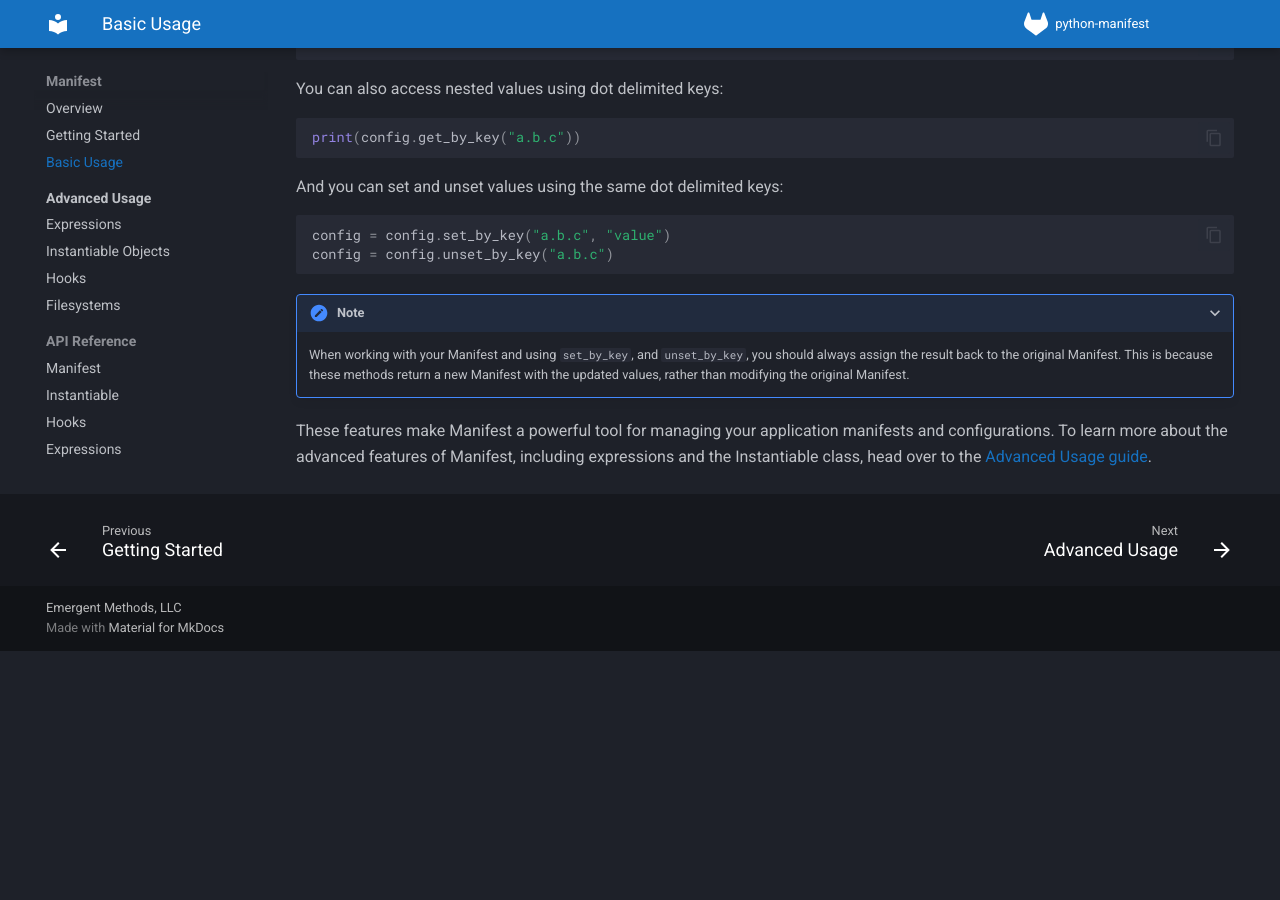
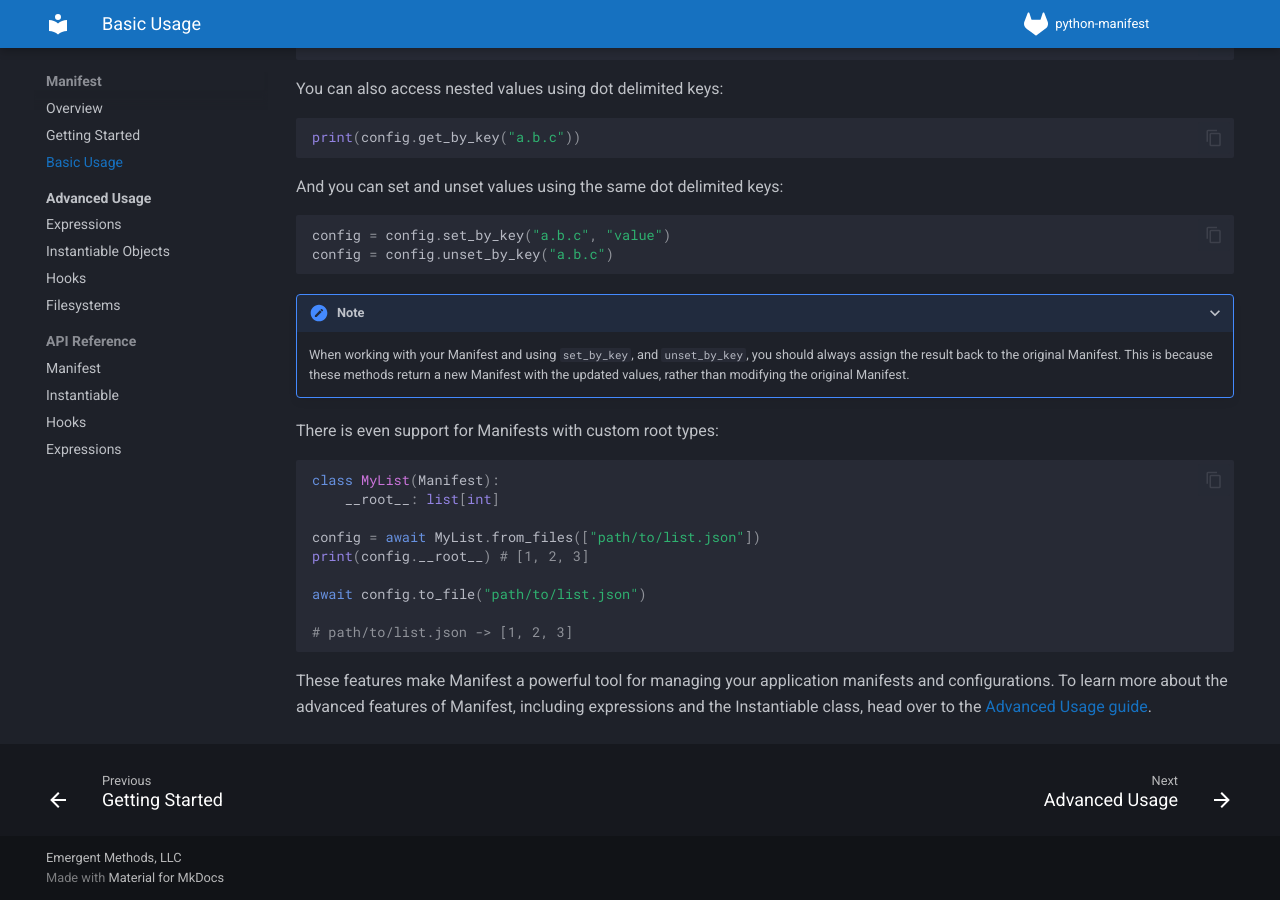
Before and after one commit to emergentmethods/python-manifest, an MkDocs documentation site: the page built from docs/basic_usage.md, in a window 1280 px wide and 900 px high, scrolled down 1285 px. Built offline with MkDocs 1.6.1 and Material for MkDocs 9.7.7, drawn with Linux system fonts in a browser that asks for light colours; comment, search, counter and statistics services are not loaded; before the commit the page ends 1936 px from its top, so only the background shows below that.

Commit message:
docs: Update docs to show custom root types example

````diff
--- a/docs/basic_usage.md
+++ b/docs/basic_usage.md
@@ -79,4 +79,18 @@ config = config.unset_by_key("a.b.c")
 ???+ "Note"
     When working with your Manifest and using `set_by_key`, and `unset_by_key`, you should always assign the result back to the original Manifest. This is because these methods return a new Manifest with the updated values, rather than modifying the original Manifest.
 
+There is even support for Manifests with custom root types:
+
+```python
+class MyList(Manifest):
+    __root__: list[int]
+
+config = await MyList.from_files(["path/to/list.json"])
+print(config.__root__) # [1, 2, 3]
+
+await config.to_file("path/to/list.json")
+
+# path/to/list.json -> [1, 2, 3]
+```
+
 These features make Manifest a powerful tool for managing your application manifests and configurations. To learn more about the advanced features of Manifest, including expressions and the Instantiable class, head over to the [Advanced Usage guide](advanced_usage/index.md).
````
